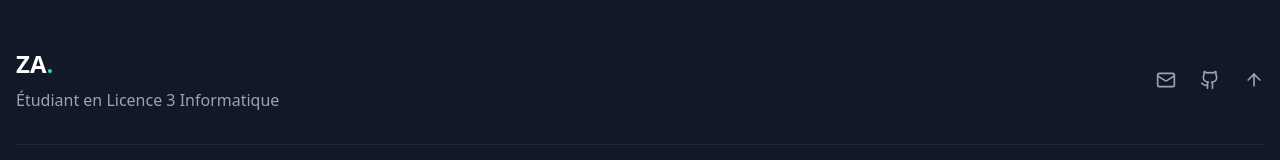
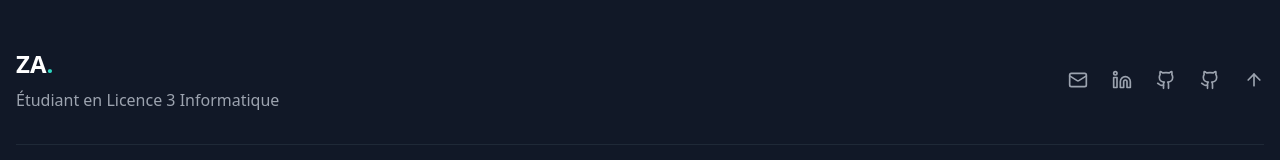
Before and after one commit to Zakariaab03/portfolio, a React (Vite) app: page / in a window 1280 px wide. Shown: the part 9619-9779 px from the top of the page. Built offline with nearby package versions, Linux system fonts and the light colour scheme; no server answers.

Commit message:
Refonte du portfolio

```diff
--- a/index.html
+++ b/index.html
@@ -7,11 +7,11 @@
     <meta name="description" content="Portfolio de Zakaria Abou El Azze - Étudiant en Licence 3 Informatique à l’Université de Bordeaux, orienté développement logiciel, cybersécurité et bases de données." />
     <meta name="keywords" content="Zakaria Abou El Azze, portfolio, informatique, développement logiciel, backend, cybersécurité, bases de données, alternance, master informatique" />
     <meta name="author" content="Zakaria Abou El Azze" />
-    <meta property="og:title" content="Zakaria Abou El Azze - Portfolio" />
+    <meta property="og:title" content="Zakaria Abou El Azze — Développeur orienté sécurité | Alternance Master 2026" />
     <meta property="og:description" content="Portfolio de Zakaria Abou El Azze - Étudiant en Licence 3 Informatique à l’Université de Bordeaux." />
     <meta property="og:image" content="https://i.postimg.cc/VNWZ9J2V/Chat-GPT-Image-May-17-2025-12-37-07-PM.png" />
     <meta property="og:type" content="website" />
-    <title>Zakaria Abou El Azze | Portfolio</title>
+    <title>Zakaria Abou El Azze | Développeur orienté sécurité — Alternance Master 2026</title>
     <!-- Google Analytics tracking script -->
     <script async src="https://www.googletagmanager.com/gtag/js?id=G-FT0LZXG4T5"></script>
     <script>
--- a/src/components/Footer.tsx
+++ b/src/components/Footer.tsx
@@ -1,5 +1,5 @@
 import React from 'react';
-import { Github as GitHub, Mail, MapPin, Phone, ArrowUp } from 'lucide-react';
+import { Github as GitHub, Linkedin, Mail, MapPin, Phone, ArrowUp } from 'lucide-react';
 
 export const Footer: React.FC = () => {
   const scrollToTop = () => {
@@ -29,6 +29,24 @@ export const Footer: React.FC = () => {
               aria-label="Email"
             >
               <Mail size={20} />
+            </a>
+            <a
+              href="https://www.linkedin.com/in/zakariaabouelazze"
+              target="_blank"
+              rel="noopener noreferrer"
+              className="text-gray-400 hover:text-teal-400 transition-colors"
+              aria-label="LinkedIn"
+            >
+              <Linkedin size={20} />
+            </a>
+            <a
+              href="https://github.com/Zakariaab03"
+              target="_blank"
+              rel="noopener noreferrer"
+              className="text-gray-400 hover:text-teal-400 transition-colors"
+              aria-label="GitHub"
+            >
+              <GitHub size={20} />
             </a>
             <a
               href="https://gitlab.isima.fr/zaabouelaz"
```
